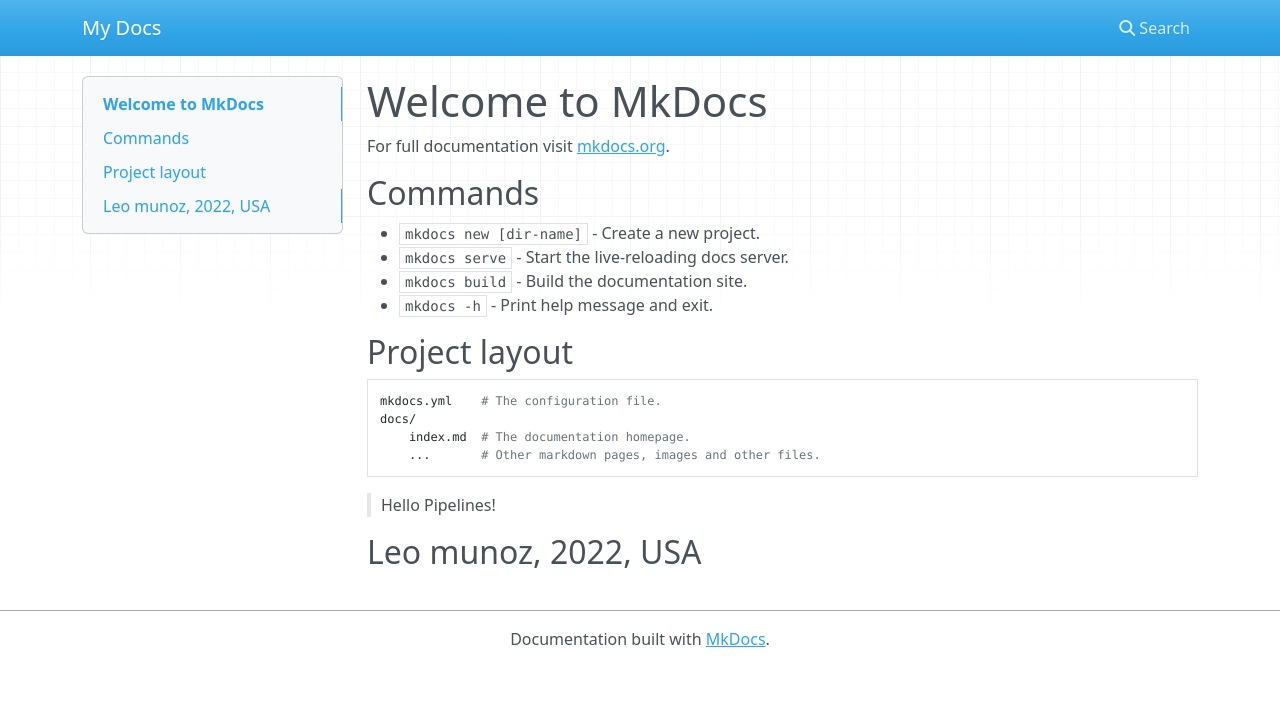
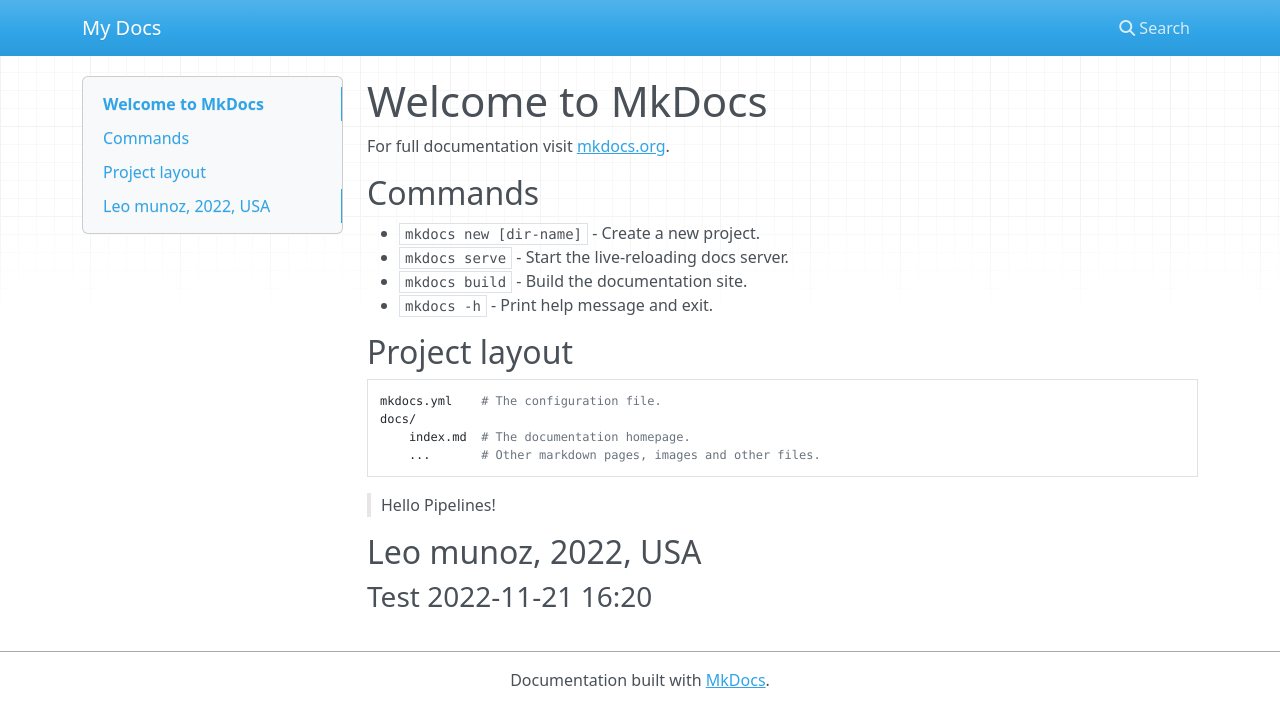
Before and after one commit to viceo/ci-mkdocs-test, an MkDocs documentation site: the page built from docs/index.md, in a window 1280 px wide. Shown: the top 727 px of the page. Built offline with MkDocs 1.6.1, drawn with Linux system fonts in a browser that asks for light colours; nearby versions of some CDN libraries.

Commit message:
test update

```diff
--- a/docs/index.md
+++ b/docs/index.md
@@ -22,3 +22,4 @@
 
 
 ## Leo munoz, 2022, USA
+### Test 2022-11-21 16:20
```
Also changed, not shown: 2 other files.
